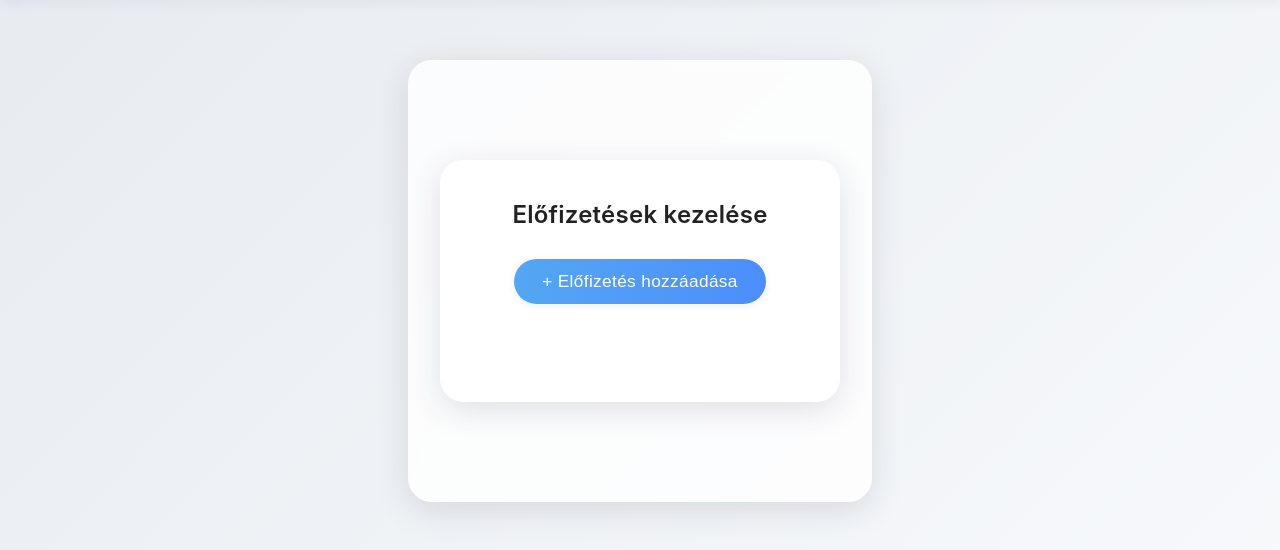
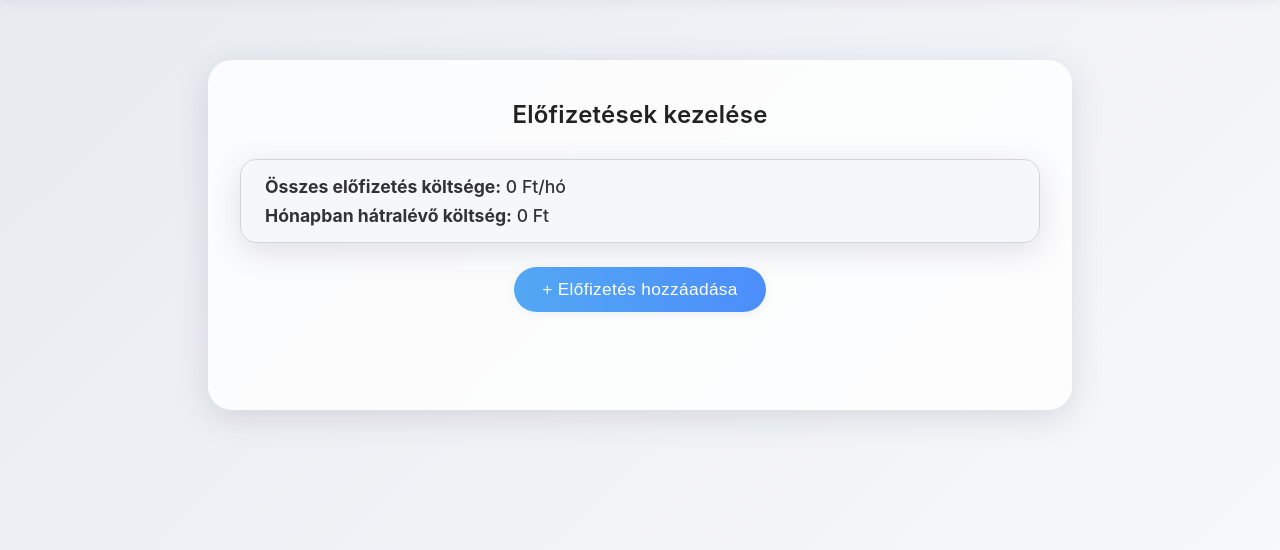
Before and after one commit to boroczi/flask-app, a Flask app: page /subscriptions in a window 1280 px wide. Shown: the part 58-608 px from the top of the page. Run offline with Flask 3, Linux system fonts and the light colour scheme; the visitor is signed in with stand-in values (Sample User, id 1); data that the repository does not hold is empty.

Commit message:
feat: enhance subscription management with cost summary and next billing date

```diff
--- a/main.py
+++ b/main.py
@@ -1,7 +1,7 @@
 from flask import Flask, render_template, redirect, url_for, flash, request, session, Blueprint
 from flask_sqlalchemy import SQLAlchemy
 from werkzeug.security import generate_password_hash, check_password_hash
-from datetime import datetime
+from datetime import datetime, timedelta
 
 app = Flask(__name__)
 app.config['SECRET_KEY'] = 'b2c8d4f19f8e2b7d9a6e5f4c1b3f2e8d4c6a7b8c'
@@ -94,7 +94,7 @@
 @app.route('/subscriptions', methods=['GET', 'POST'])
 def subscriptions():
     if 'user_id' not in session:
-            return redirect(url_for('index'))
+        return redirect(url_for('index'))
 
     if request.method == 'POST':
         name = request.form['name']
@@ -124,10 +124,27 @@
         db.session.commit()
         flash("Előfizetés sikeresen hozzáadva!", "success")
         return redirect(url_for('subscriptions'))
+
     user_id = session['user_id']
-    all_subs = Subscription.query.filter_by(user_id=user_id).order_by(Subscription.billing_date).all()
+    all_subs = Subscription.query.filter_by(user_id=user_id).all()
+
+    for sub in all_subs:
+        sub.next_billing_date = calculate_next_billing_date(sub.billing_date)
+
+    all_subs.sort(key=lambda sub: sub.next_billing_date)
+
+    total_cost = int(sum(sub.cost for sub in all_subs))
+    today = datetime.today().date()
+    remaining_cost = int(sum(sub.cost for sub in all_subs if sub.billing_date >= today))
+
     labels = Label.query.all()
-    return render_template('subscriptions.html', subscriptions=all_subs, labels=labels)
+    return render_template(
+        'subscriptions.html',
+        subscriptions=all_subs,
+        labels=labels,
+        total_cost=total_cost,
+        remaining_cost=remaining_cost
+    )
 
 @app.route('/subscriptions/delete/<int:sub_id>', methods=['POST'])
 def delete_subscription(sub_id):
@@ -139,6 +156,14 @@
     flash("Előfizetés törölve!", "success")
     return redirect(url_for('subscriptions'))
 
+def calculate_next_billing_date(billing_date):
+    today = datetime.today().date()
+    if billing_date >= today:
+        return billing_date
+    while billing_date < today:
+        billing_date = billing_date.replace(month=billing_date.month + 1) if billing_date.month < 12 else billing_date.replace(year=billing_date.year + 1, month=1)
+    return billing_date
+
 if __name__ == '__main__':
     with app.app_context():
         db.create_all()
--- a/static/style/style.css
+++ b/static/style/style.css
@@ -8,17 +8,13 @@
 }
 
 .container {
-    max-width: 400px;
+    max-width: 800px;
     margin: 60px auto;
     padding: 40px 32px;
     background: rgba(255, 255, 255, 0.8);
     border-radius: 24px;
     box-shadow: 0 8px 32px 0 rgba(60, 60, 90, 0.15);
     backdrop-filter: blur(4px);
-}
-
-.wide-container {
-    max-width: 1300px;
 }
 
 .navbar {
@@ -281,10 +277,10 @@
     left: 0;
     top: 0;
     bottom: 0;
-    width: 8px;
+    width: 4px;
     --sub-color: var();
     background: var(--sub-color, #53a7f3);
-    border-radius: 20px 0 0 20px;
+    border-radius: 50%;
 }
 
 .subscription-card > * {
@@ -341,3 +337,22 @@
 .delete-btn:hover {
     background: linear-gradient(90deg, #fc4c4c 0%, #f37253 100%);
 }
+
+.subscription-summary {
+    background: rgba(245, 247, 250, 0.9);
+    border: 1px solid #d1d5db;
+    border-radius: 16px;
+    padding: 16px 24px;
+    margin-bottom: 24px;
+    display: flex;
+    flex-direction: column;
+    gap: 8px;
+    font-size: 1.1rem;
+    color: #333;
+    box-shadow: 0 8px 32px 0 rgba(60, 60, 90, 0.15);
+}
+
+.subscription-summary p {
+    margin: 0;
+    font-weight: 500;
+}
--- a/templates/subscriptions.html
+++ b/templates/subscriptions.html
@@ -1,8 +1,13 @@
 {% extends "main.html" %}
 {% block title %}Feliratkozások{% endblock %}
 {% block content %}
-<div class="container wide-container">
+<div class="sub-container">
     <h2>Előfizetések kezelése</h2>
+
+    <div class="subscription-summary">
+        <p><strong>Összes előfizetés költsége:</strong> {{ total_cost }} Ft/hó</p>
+        <p><strong>Hónapban hátralévő költség:</strong> {{ remaining_cost }} Ft</p>
+    </div>
 
     <button class="toggle-sub-form-btn" type="button" onclick="toggleSubscriptionForm()">+ Előfizetés hozzáadása</button>
     <div id="subscriptionFormCard" class="card" style="margin-bottom: 32px; display: none;">
@@ -53,8 +58,8 @@
                 {% endif %}
             </div>
             <div class="subscription-details">
-                <div><strong>Díj:</strong> {{ "%.2f"|format(sub.cost) }} Ft/hó</div>
-                <div><strong>Számlázás:</strong> {{ sub.billing_date.strftime('%Y-%m-%d') }}</div>
+                <div><strong>Díj:</strong> {{ sub.cost|int }} Ft/hó</div>
+                <div><strong>Számlázás:</strong> {{ sub.next_billing_date.strftime('%Y-%m-%d') }}</div>
             </div>
             <form method="POST" action="{{ url_for('delete_subscription', sub_id=sub.id) }}" onsubmit="return confirm('Biztosan törlöd?')">
                 <button type="submit" class="delete-btn">Törlés</button>
```
